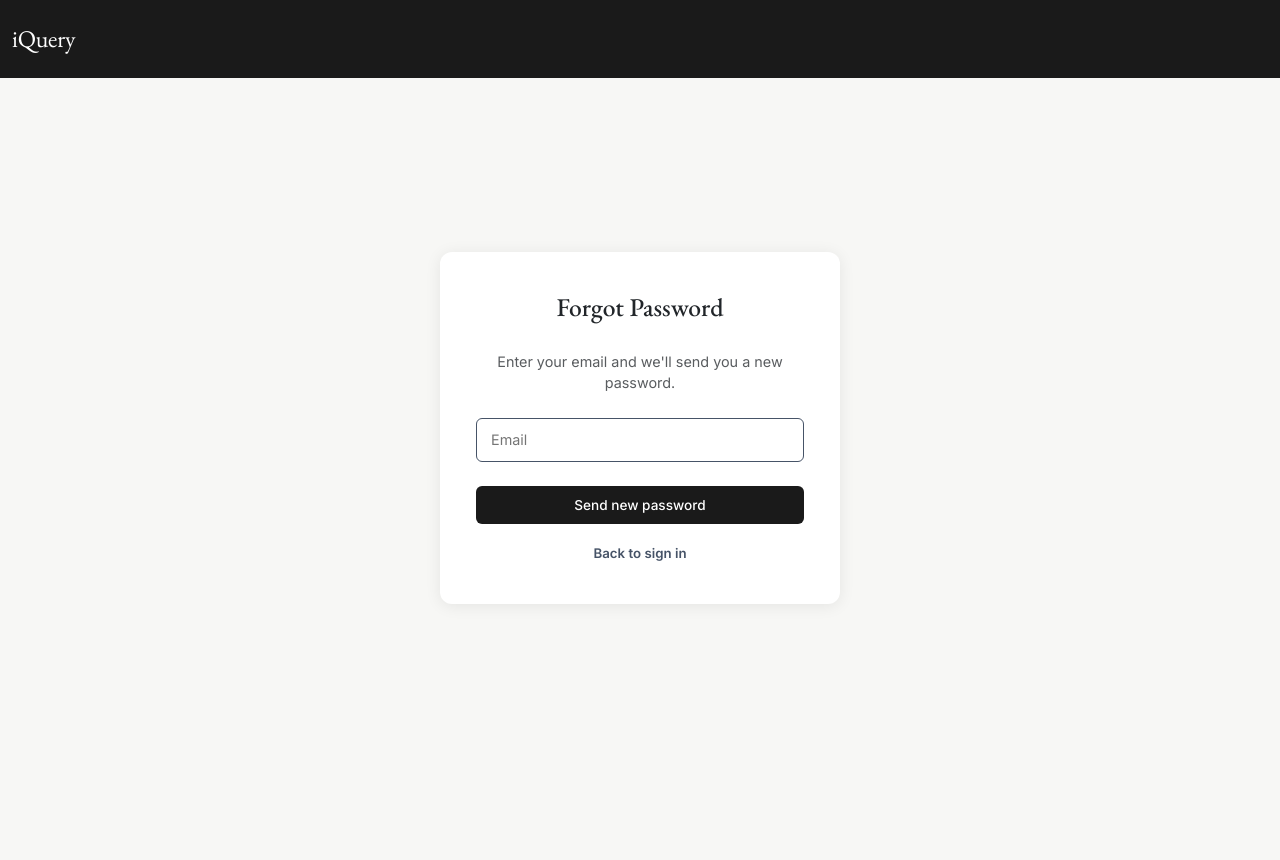
After one commit to uralbi/vsflask, a Flask app: page /auth/forgot-password in a window 1280 px wide. The commit adds this page. Run offline with Flask 3, Linux system fonts and the light colour scheme; parts of the project's set-up code (start-up, migrations or seed data) failed here and were passed over.

Commit message:
add forgot pass

```diff
--- a/domain/auth/routes.py
+++ b/domain/auth/routes.py
@@ -1,4 +1,5 @@
 import random
+import string
 import subprocess
 import sys
 import os
@@ -9,6 +10,21 @@ from domain.db.models import db, User
 
 BASE_DIR = os.path.dirname(os.path.dirname(os.path.dirname(os.path.abspath(__file__))))
 SEND_SCRIPT = os.path.join(BASE_DIR, "send_email.py")
+SEND_RESET_SCRIPT = os.path.join(BASE_DIR, "send_reset_email.py")
+
+
+def send_reset_password_email(to_email, new_password):
+    try:
+        result = subprocess.call([sys.executable, SEND_RESET_SCRIPT, to_email, new_password])
+        return result == 0
+    except Exception as e:
+        print("Mail subprocess error: {}".format(e))
+        return False
+
+
+def generate_password(length=10):
+    chars = string.ascii_letters + string.digits
+    return "".join(random.choice(chars) for _ in range(length))
 
 
 def send_verification_email(to_email, code):
@@ -122,3 +138,25 @@ def login():
 def logout():
     logout_user()
     return redirect(url_for("home"))
+
+
+@auth_bp.route("/forgot-password", methods=["GET", "POST"])
+def forgot_password():
+    if current_user.is_authenticated:
+        return redirect(url_for("home"))
+
+    if request.method == "POST":
+        email = request.form.get("email", "").strip().lower()
+        user = User.query.filter_by(email=email).first()
+
+        if user and user.is_active:
+            new_password = generate_password()
+            user.set_password(new_password)
+            db.session.commit()
+            send_reset_password_email(email, new_password)
+
+        # Always show the same message to avoid email enumeration
+        flash("If that email is registered, a new password has been sent.", "info")
+        return redirect(url_for("auth.forgot_password"))
+
+    return render_template("auth/forgot_password.html")
--- /dev/null
+++ b/templates/auth/forgot_password.html
@@ -0,0 +1,25 @@
+{% extends "base.html" %}
+{% block title %} Forgot Password {% endblock %}
+
+{% block content %}
+<div class="zb-login-wrap">
+  <div class="zb-login-box">
+    <h5 class="zb-login-title">Forgot Password</h5>
+    <p class="text-body-secondary mb-4" style="font-size:0.9rem;">Enter your email and we'll send you a new password.</p>
+
+    {% with messages = get_flashed_messages(with_categories=true) %}
+      {% for category, message in messages %}
+        <div class="alert alert-{{ category }} py-2 mb-3" style="font-size:0.85rem;">{{ message }}</div>
+      {% endfor %}
+    {% endwith %}
+
+    <form action="{{ url_for('auth.forgot_password') }}" method="POST">
+      <input type="email" class="zb-input mb-4" name="email" placeholder="Email" required autofocus>
+      <button type="submit" class="zb-btn-publish w-100">Send new password</button>
+    </form>
+    <div class="zb-login-footer">
+      <a href="{{ url_for('home') }}">Back to sign in</a>
+    </div>
+  </div>
+</div>
+{% endblock %}
--- a/templates/main.html
+++ b/templates/main.html
@@ -233,6 +233,9 @@ document.getElementById('cancel-form-btn').addEventListener('click', function ()
       <button type="submit" class="zb-btn-publish w-100">Sign in</button>
     </form>
     <div class="zb-login-footer">
+      <a href="{{ url_for('auth.forgot_password') }}">Forgot password?</a>
+    </div>
+    <div class="zb-login-footer">
       No account? <a href="{{ url_for('auth.register') }}">Register</a>
     </div>
   </div>
```
Also changed, not shown: send_reset_email.py (added, +48 -0 lines).
